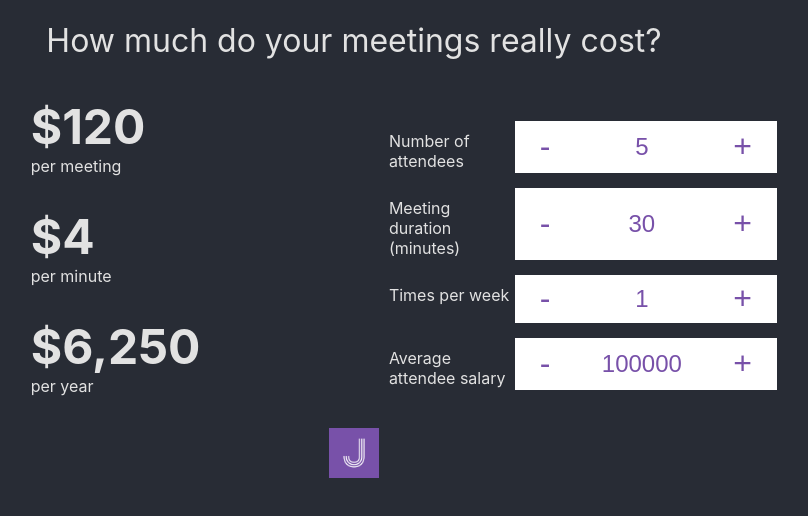
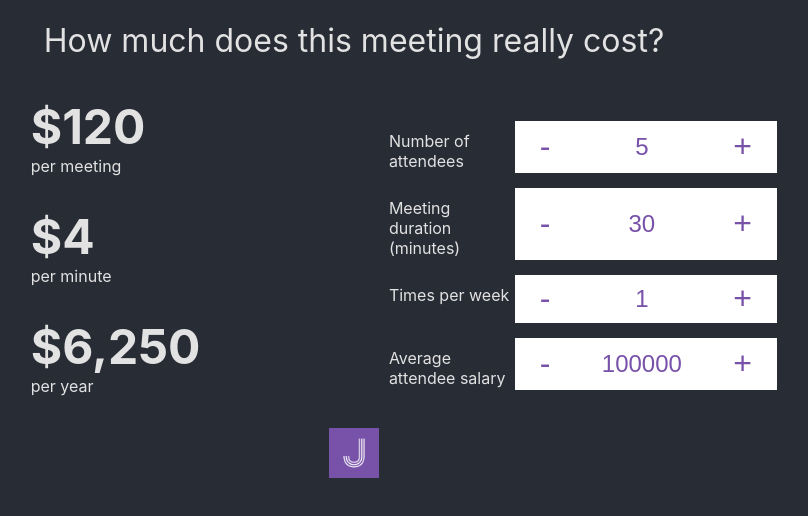
Before and after one commit to justincoh/meeting_cost_calculator, a React (Create React App) app: page / in a window 1280 px wide. Shown: the top 516 px of the page, without its empty margins (286-1094 px from the left). Built offline with nearby package versions, Linux system fonts and the light colour scheme.

Commit message:
update site h1

```diff
--- a/src/App.js
+++ b/src/App.js
@@ -7,7 +7,7 @@ import Footer from './Footer';
 const App = () => {
   return (
     <div className="App">
-      <h1 className="text-center">How much do your meetings really cost?</h1>
+      <h1 className="text-center">How much does this meeting really cost?</h1>
       <div className="flex flex-wrap">
         <ContextProvider>
           <ResultsPanel />
```
